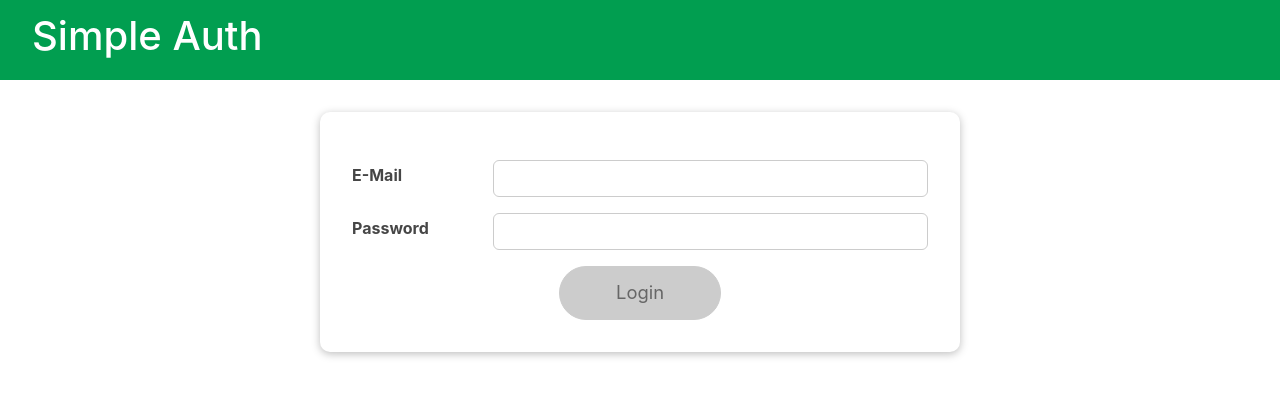
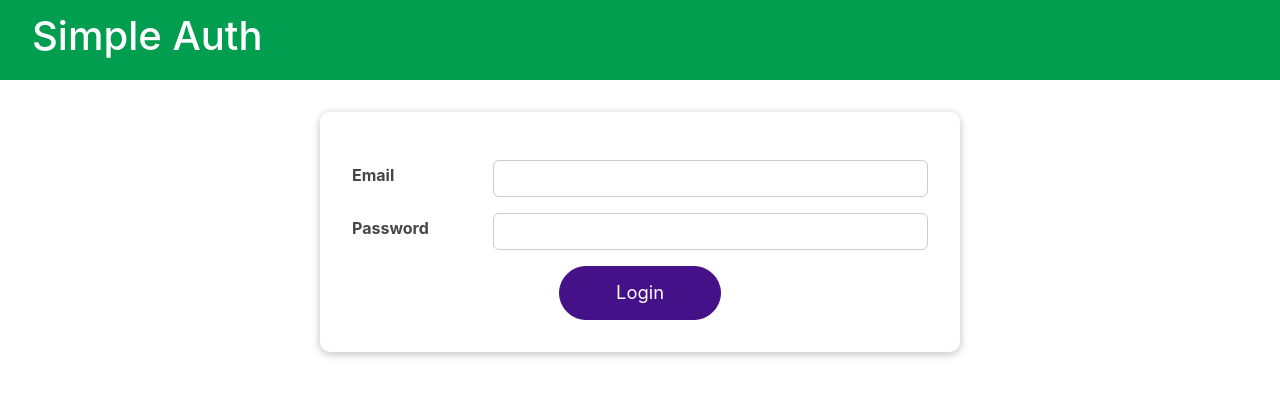
Before and after one commit to hasankarim18/simple-auth, a React (Create React App) app: page / in a window 1280 px wide. Shown: the top 396 px of the page. Built offline with nearby package versions, Linux system fonts and the light colour scheme.

Commit message:
ref and forward ref

```diff
--- a/src/Components/Login/Login.js
+++ b/src/Components/Login/Login.js
@@ -1,9 +1,10 @@
-import React, { useState, useEffect, useReducer, useContext } from 'react';
+import React, { useState, useEffect, useReducer, useContext, useRef } from 'react';
 
 import Card from '../UI/Card/Card';
 import classes from './Login.module.css';
 import Button from '../UI/Button/Button';
 import AuthContext from '../../context/AuthContext';
+import Input from '../UI/Input/Input';
 
 const emailInitialState = {
     value: '',
@@ -116,43 +117,56 @@
         })
     };
 
+    const emailInputRef = useRef()
+    const passwordInputRef = useRef()
+
     const submitHandler = (event) => {
+        //    console.log('submit')
         event.preventDefault();
+        if (formIsValid) {
+            ctx.loginHandler(emailState.value, passwordState.value)
+        } else if (!emailIsValid) {
+            // focus email fiels
+            emailInputRef.current.focus()
+        } else {
+            // focus password field
+            passwordInputRef.current.focus()
+        }
         //     props.onLogin(emailState.value, passwordState.value);
-        ctx.loginHandler(emailState.value, passwordState.value)
+
     };
 
     return (
         <Card className={classes.login}>
             <form onSubmit={submitHandler}>
-                <div
-                    className={`${classes.control} ${emailState.isValid === false ? classes.invalid : ''
-                        }`}
-                >
-                    <label htmlFor="email">E-Mail</label>
-                    <input
+                <Input
+                    ref={emailInputRef}
+                    id="email"
                     type="email"
-                        id="email"
+                    label="Email"
                     value={emailState.value}
                     onChange={emailChangeHandler}
                     onBlur={validateEmailHandler}
+                    isValid={emailIsValid}
                 />
-                </div>
-                <div
-                    className={`${classes.control} ${passwordState.isValid === false ? classes.invalid : ''
-                        }`}
-                >
-                    <label htmlFor="password">Password</label>
-                    <input
-                        type="password"
+
+                <Input
+                    ref={passwordInputRef}
                     id="password"
+                    type="text"
+                    label="Password"
                     value={passwordState.value}
                     onChange={passwordChangeHandler}
                     onBlur={validatePasswordHandler}
+                    isValid={passwordState.isValid}
                 />
-                </div>
+
                 <div className={classes.actions}>
-                    <Button type="submit" className={classes.btn} disabled={!formIsValid}>
+                    <Button
+                        type="submit"
+                        className={classes.btn}
+                    //  disabled={!formIsValid}
+                    >
                         Login
                     </Button>
                 </div>
--- /dev/null
+++ b/src/Components/UI/Input/Input.js
@@ -0,0 +1,42 @@
+import React, { useRef, useEffect, useImperativeHandle } from 'react'
+import classes from './Input.module.css'
+
+
+const Input = React.forwardRef((props, ref) => {
+
+    const inputRef = useRef()
+
+    // useEffect(() => {
+    //     inputRef.current.focus()
+
+    // }, [])
+
+    const activate = () => {
+        inputRef.current.focus()
+    }
+
+    useImperativeHandle(ref, () => {
+        return {
+            focus: activate
+        }
+    })
+
+    return (
+        <div
+            className={`${classes.control} ${props.isValid === false ? classes.invalid : ''
+                }`}
+        >
+            <label htmlFor="email">{props.label}</label>
+            <input
+                ref={inputRef}
+                type={props.type}
+                id={props.id}
+                value={props.value}
+                onChange={props.onChange}
+                onBlur={props.onBlur}
+            />
+        </div>
+    )
+})
+
+export default Input
--- /dev/null
+++ b/src/Components/UI/Input/Input.module.css
@@ -0,0 +1,56 @@
+.login {
+    width: 90%;
+    max-width: 40rem;
+    margin: 2rem auto;
+    padding: 2rem;
+}
+
+.control {
+    margin: 1rem 0;
+    display: flex;
+    align-items: stretch;
+    flex-direction: column;
+}
+
+.control label,
+.control input {
+    display: block;
+}
+
+.control label {
+    font-weight: bold;
+    flex: 1;
+    color: #464646;
+    margin-bottom: 0.5rem;
+}
+
+.control input {
+    flex: 3;
+    font: inherit;
+    padding: 0.35rem 0.35rem;
+    border-radius: 6px;
+    border: 1px solid #ccc;
+}
+
+.control input:focus {
+    outline: none;
+    border-color: #4f005f;
+    background: #f6dbfc;
+}
+
+.control.invalid input {
+    border-color: red;
+    background: #fbdada;
+}
+
+/* .actions {
+    text-align: center;
+} */
+
+@media (min-width: 768px) {
+    .control {
+        align-items: center;
+        flex-direction: row;
+    }
+
+}
```
Lines whose indentation alone changed are shown as unchanged.
